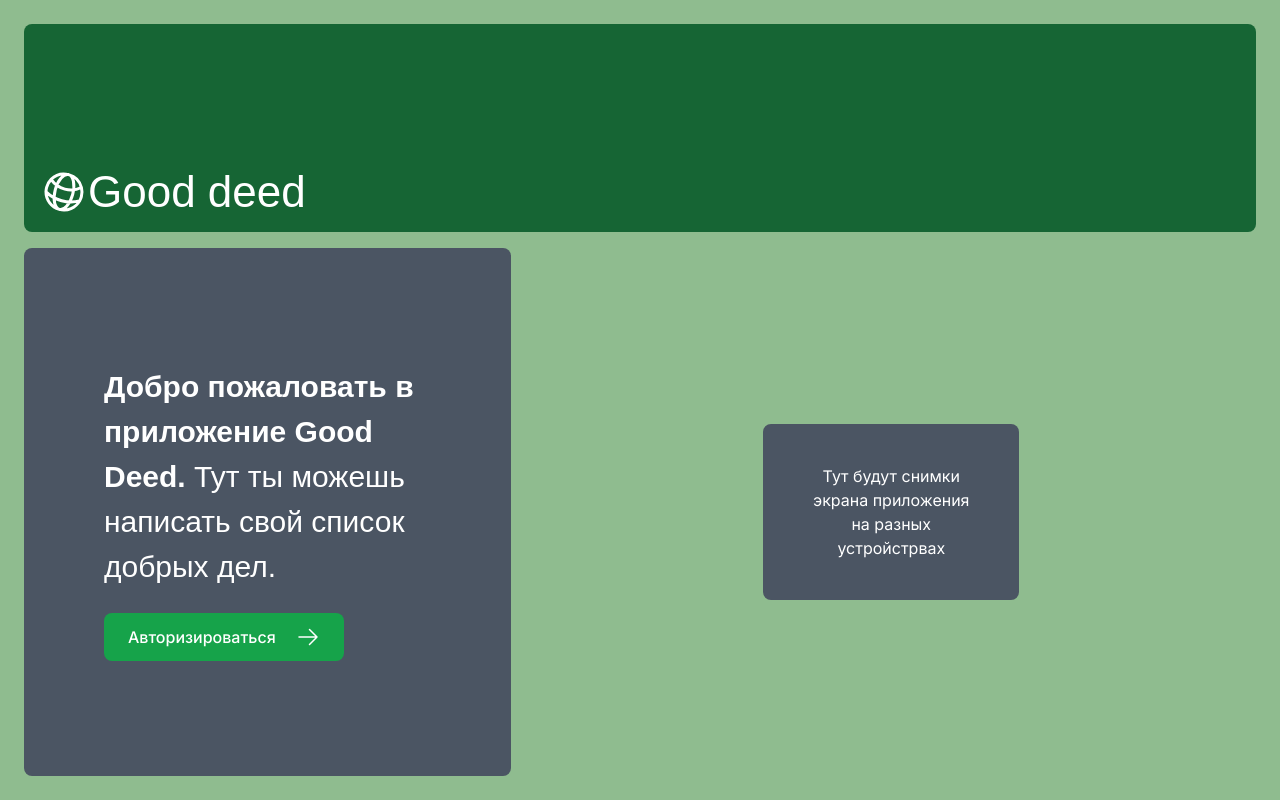
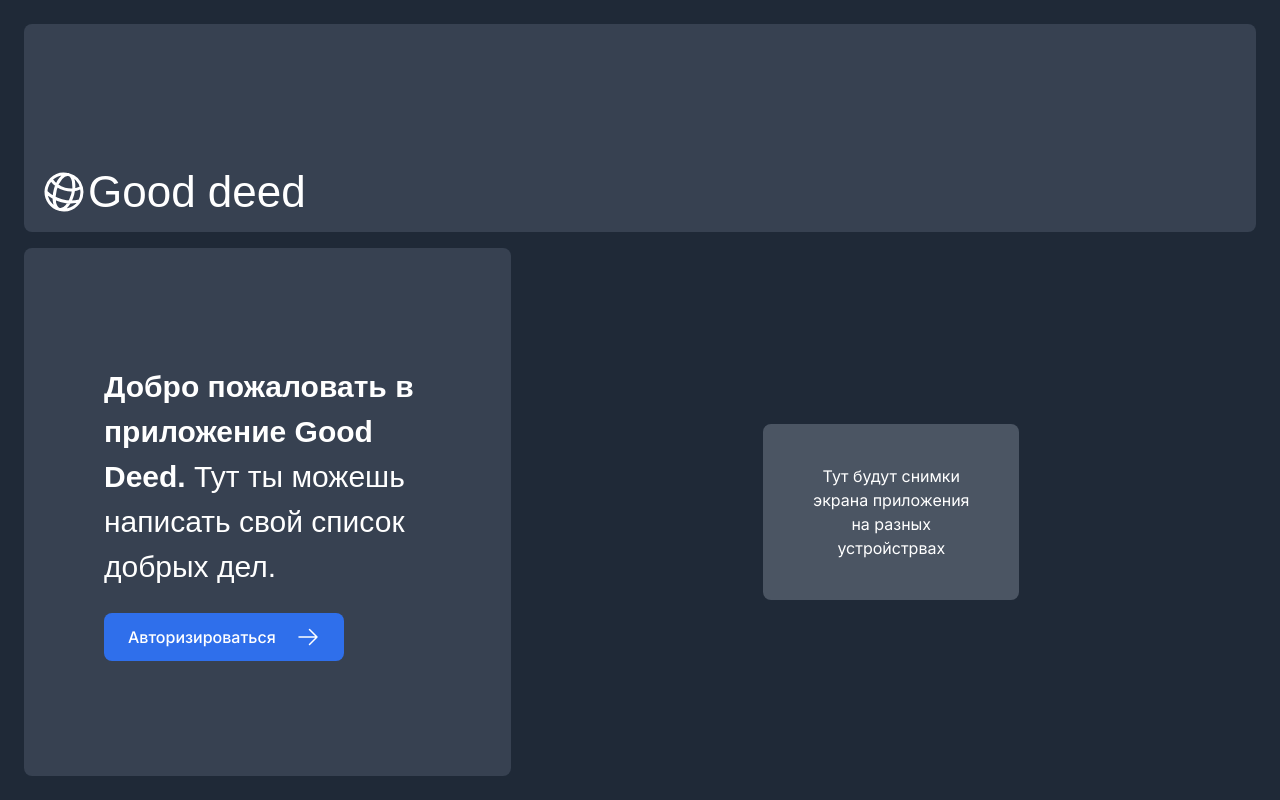
Before and after one commit to blinkEgor/good-deed, a Next.js app: page / in a window 1280 px wide. Built offline with nearby package versions, Linux system fonts and the light colour scheme; a web font is replaced by a local one.

Commit message:
add style in start and login pages

```diff
--- a/app/layout.tsx
+++ b/app/layout.tsx
@@ -8,7 +8,7 @@
 }) {
   return (
     <html lang="ru">
-      <body className={`${inter.className}`}>{children}</body>
+      <body className={`${inter.className} bg-gray-800`}>{children}</body>
     </html>
   );
 }
--- a/app/login/page.tsx
+++ b/app/login/page.tsx
@@ -5,7 +5,7 @@
     return (
         <main className="flex items-center justify-center md:h-screen">
             <div className="relative mx-auto flex w-full max-w-[400px] flex-col space-y-2.5 p-4 md:-mt-32">
-                <div className="flex h-20 w-full items-end rounded-lg bg-blue-500 p-3 md:h-36">
+                <div className="flex h-20 w-full items-end rounded-lg bg-gray-700 p-3 md:h-36">
                     <div className="w-32 text-white md:w-36">
                         <Logo />
                     </div>
--- a/app/page.tsx
+++ b/app/page.tsx
@@ -9,17 +9,17 @@
 export default function Page() {
   return (
     <main className="flex min-h-screen flex-col p-6">
-      <div className="flex h-20 shrink-0 items-end rounded-lg bg-green-800 p-4 md:h-52">
+      <div className="flex h-20 shrink-0 items-end rounded-lg bg-gray-700 p-4 md:h-52">
         <Logo />
       </div>
       <div className="mt-4 flex grow flex-col gap-4 md:flex-row">
-        <div className="flex flex-col justify-center gap-6 rounded-lg bg-gray-600 px-6 py-10 md:w-2/5 md:px-20">
+        <div className="flex flex-col justify-center gap-6 rounded-lg bg-gray-700 px-6 py-10 md:w-2/5 md:px-20">
           <p className={`${lusitana.className} text-xl text-white md:text-3xl md:leading-normal`}>
             <strong>Добро пожаловать в приложение Good Deed.</strong> Тут ты можешь написать свой список добрых дел.
           </p>
           <Link
             href="/login"
-            className="flex items-center gap-5 self-start rounded-lg bg-green-600 px-6 py-3 text-sm font-medium text-white transition-colors hover:bg-blue-400 md:text-base"
+            className="flex items-center gap-5 self-start rounded-lg bg-blue-600 px-6 py-3 text-sm font-medium text-white transition-colors hover:bg-blue-400 md:text-base"
           >
             <span>Авторизироваться</span> <ArrowRightIcon className="w-5 md:w-6" />
           </Link>
--- a/app/ui/global.css
+++ b/app/ui/global.css
@@ -16,7 +16,3 @@
   -webkit-appearance: none;
   margin: 0;
 }
-
-body {
-  background-color: darkseagreen;
-}
--- a/app/ui/login-form.tsx
+++ b/app/ui/login-form.tsx
@@ -16,14 +16,14 @@
 
   return (
     <form action={dispatch} className="space-y-3">
-      <div className="flex-1 rounded-lg bg-gray-50 px-6 pb-4 pt-8">
+      <div className="flex-1 rounded-lg bg-gray-600 text-gray-100 px-6 pb-4 pt-8">
         <h1 className={`${lusitana.className} mb-3 text-2xl`}>
           Please log in to continue.
         </h1>
         <div className="w-full">
           <div>
             <label
-              className="mb-3 mt-5 block text-xs font-medium text-gray-900"
+              className="mb-3 mt-5 block text-xs font-medium text-gray-50"
               htmlFor="email"
             >
               Email
@@ -42,7 +42,7 @@
           </div>
           <div className="mt-4">
             <label
-              className="mb-3 mt-5 block text-xs font-medium text-gray-900"
+              className="mb-3 mt-5 block text-xs font-medium text-gray-50"
               htmlFor="password"
             >
               Password
```
